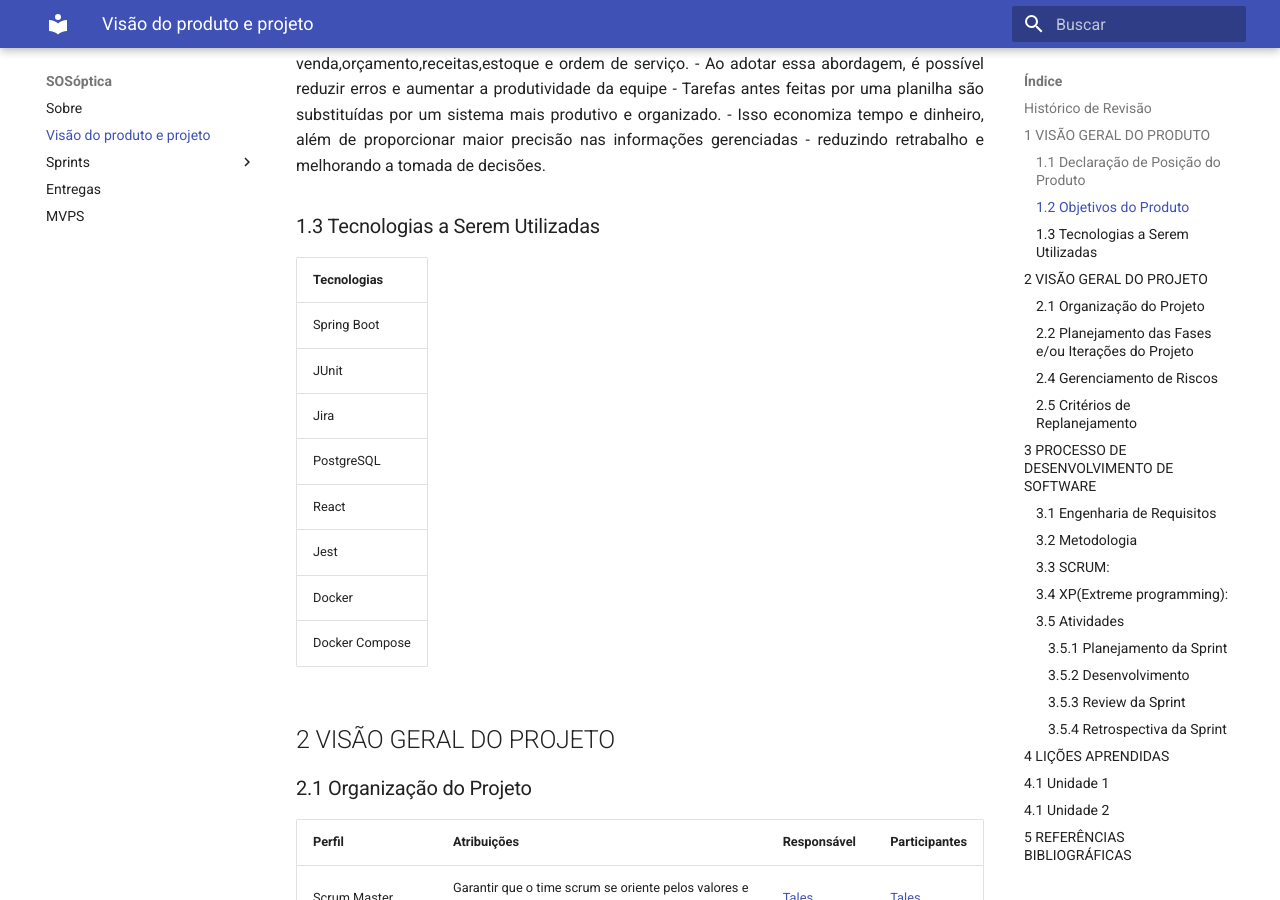
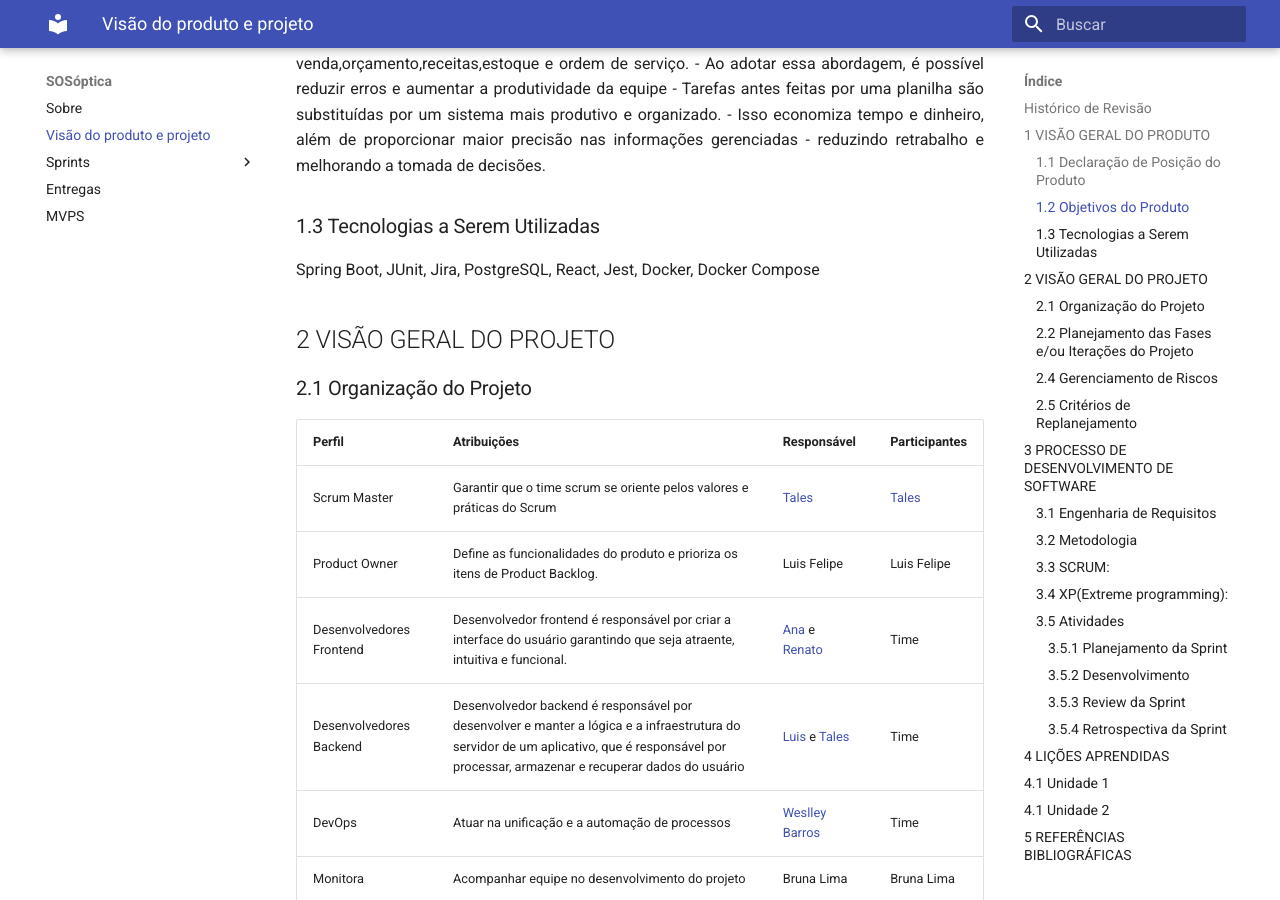
Before and after one commit to mdsreq-fga-unb/2023.1-SOSOptica, an MkDocs documentation site: the page built from docs/visao.md, in a window 1280 px wide and 900 px high, scrolled down 1162 px. Built offline with MkDocs 1.6.1 and Material for MkDocs 9.7.7, drawn with Linux system fonts in a browser that asks for light colours; nearby versions of some CDN libraries.

Commit message:
Update visao.md

```diff
--- a/docs/visao.md
+++ b/docs/visao.md
@@ -27,32 +27,31 @@
 
 <p style="text-indent: 20px; text-align: justify">
 
+
 - Facilitar o gerenciamento dos dados dos seus clientes
+
 
 - Permite o acesso rápido das informações relevantes sobre cada cliente e venda.
 
+
 - Deve integrar todas as informações de clientes em um único local e permitir que você pesquise por informações de venda,orçamento,receitas,estoque e ordem de serviço.
+
 
 - Ao adotar essa abordagem, é possível reduzir erros e aumentar a produtividade da equipe
 
+
 - Tarefas antes feitas por uma planilha são substituídas por um sistema mais produtivo e organizado.
+
 
 - Isso economiza tempo e dinheiro, além de proporcionar maior precisão nas informações gerenciadas
 
+
 - reduzindo retrabalho e melhorando a tomada de decisões.
+
 </p>
 
 ### 1.3 Tecnologias a Serem Utilizadas
-| Tecnologias |
-| ------------|
-| Spring Boot |
-| JUnit |
-| Jira |
-| PostgreSQL |
-| React |
-| Jest |
-| Docker |
-| Docker Compose |
+Spring Boot, JUnit, Jira, PostgreSQL, React, Jest, Docker, Docker Compose
 
 ## 2 VISÃO GERAL DO PROJETO
 
@@ -101,11 +100,14 @@
 
 <p style="text-indent: 20px; text-align: justify">
 
- - Antes de cada sprint, a equipe de desenvolvimento se reunirá em uma reunião de planejamento (planning), com o objetivo de identificar as tarefas a serem executadas durante a sprint em questão.
 
- - Depois de definir as tarefas, a equipe apresentará as mesmas ao cliente para que este possa avaliar se as entregas propostas fazem sentido, lembrando que essa será a segunda verificação, sendo que a primeira foi feita durante a elicitação de requisitos.
+  - Antes de cada sprint, a equipe de desenvolvimento se reunirá em uma reunião de planejamento (planning), com o objetivo de identificar as tarefas a serem executadas durante a sprint em questão.
 
-- Ao final da sprint, será realizada uma reunião de revisão (review) com o cliente, onde serão apresentadas as entregas de valor. Nesta reunião, o cliente terá a oportunidade de dar um retorno sobre suas expectativas e verificar se o desenvolvimento do projeto está de acordo com o esperado. Se um risco for identificado durante a sprint, a equipe tomará as medidas necessárias para minimizar ou resolver o problema.
+
+  - Depois de definir as tarefas, a equipe apresentará as mesmas ao cliente para que este possa avaliar se as entregas propostas fazem sentido, lembrando que essa será a segunda verificação, sendo que a primeira foi feita durante a elicitação de requisitos.
+
+
+  - Ao final da sprint, será realizada uma reunião de revisão (review) com o cliente, onde serão apresentadas as entregas de valor. Nesta reunião, o cliente terá a oportunidade de dar um retorno sobre suas expectativas e verificar se o desenvolvimento do projeto está de acordo com o esperado. Se um risco for identificado durante a sprint, a equipe tomará as medidas necessárias para minimizar ou resolver o problema.
 </p>
 
 ### 2.5 Critérios de Replanejamento
```
